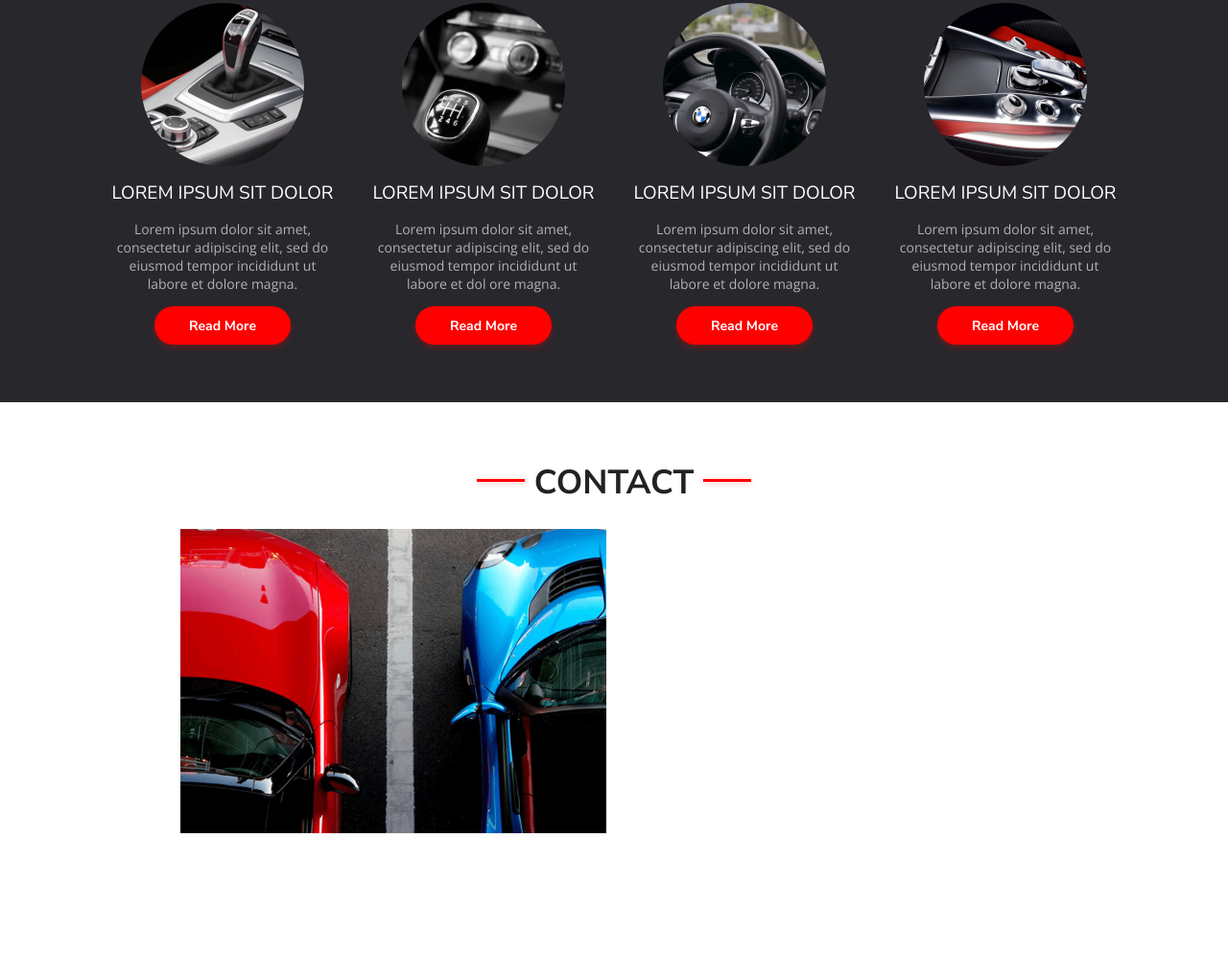
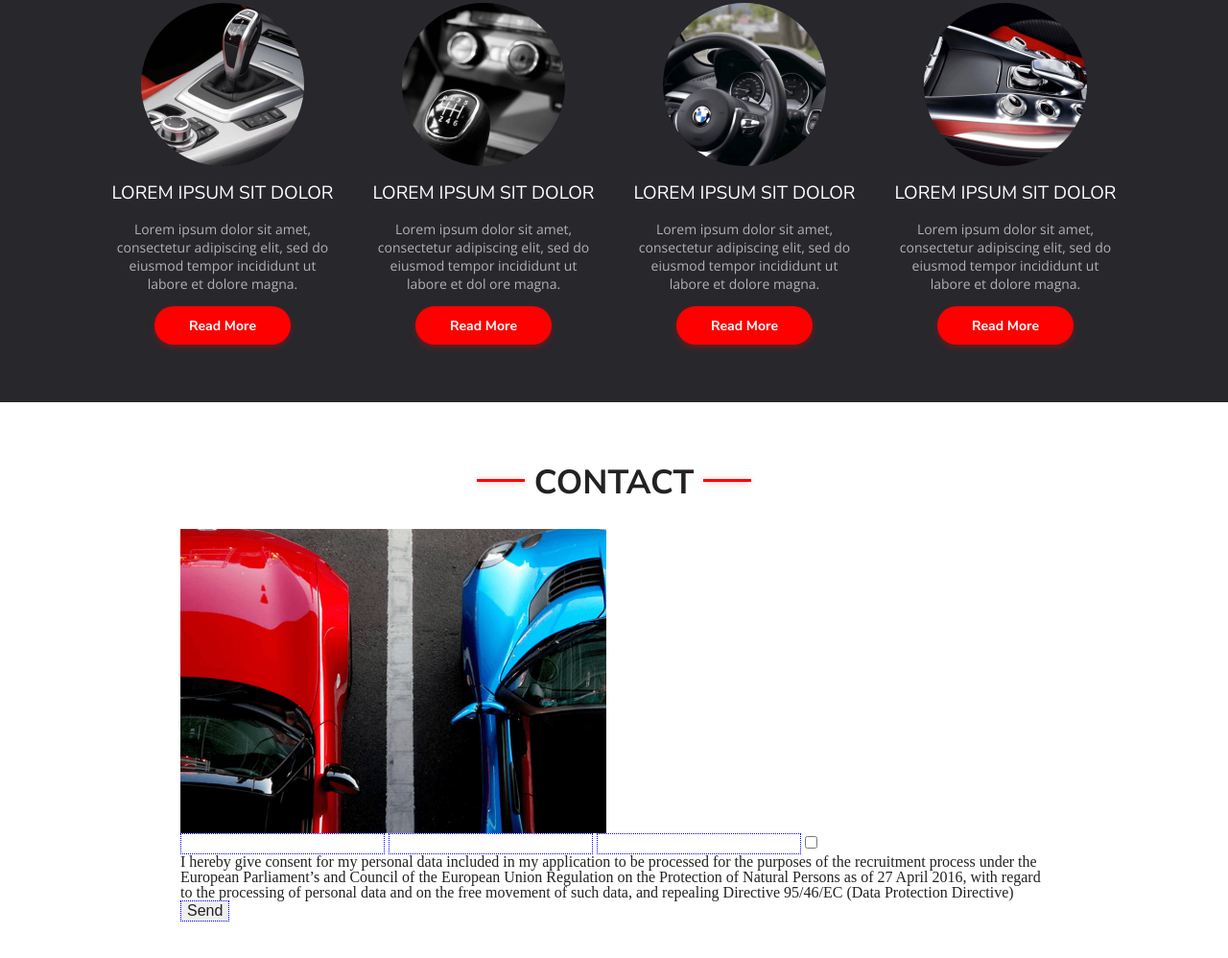
Before and after one commit to KarolNiewiadomski/carsharing, a website built with Vite: page 01_Car_Sharing/index.html in a window 1280 px wide. Shown: the part 1584-2582 px from the top of the page at 96% size. Built offline with nearby package versions, Linux system fonts and the light colour scheme.

Commit message:
aligning form

```diff
--- a/01_Car_Sharing/index.html
+++ b/01_Car_Sharing/index.html
@@ -134,7 +134,14 @@
             <div class="form-container">
                 <img src="images/Form Photo.png" class="form-image">
 
-                <form action=""></form>
+                <form action="">
+                    <input type="text">
+                    <input type="email">
+                    <input type="textarea">
+                    <input type="checkbox">
+                    <p>I hereby give consent for my personal data included in my application to be processed for the purposes of the recruitment process under the European Parliament’s and Council of the European Union Regulation on the Protection of Natural Persons as of 27 April 2016, with regard to the processing of personal data and on the free movement of such data, and repealing Directive 95/46/EC (Data Protection Directive)</p>
+                </form>
+                <button>Send</button>
             </div>
 
 
```
